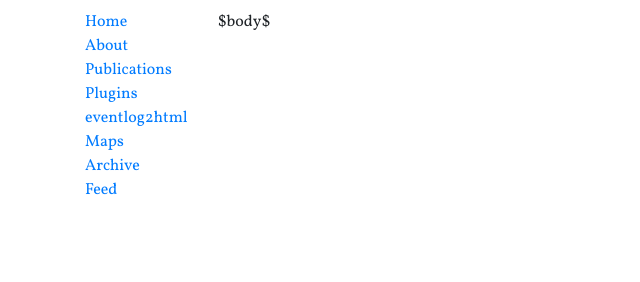
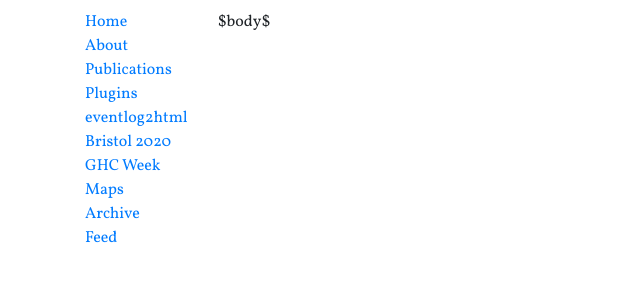
Before and after one commit to mpickering/blog, a plain HTML site: page templates/default.html in a window 1280 px wide. Shown: the whole page, without its empty margins (0-640 px from the left). Drawn offline with nearby package versions, Linux system fonts and the light colour scheme; some packages are replaced by stand-ins of ours.

Commit message:
Add missings

```diff
--- a/templates/default.html
+++ b/templates/default.html
@@ -36,6 +36,12 @@
                 <a href="/eventlog2html">eventlog2html</a>
               </li>
               <li>
+                <a href="/bristol2020.html">Bristol 2020</a>
+              </li>
+              <li>
+                <a href="https://andreaspk.github.io/ghc-week">GHC Week</a>
+              </li>
+              <li>
                 <a href="/maps.html">Maps</a>
               </li>
               <li class="nav-item">
```
Also changed, not shown: bristol2020-register.html (added, +2 -0 lines), 4 other files.
